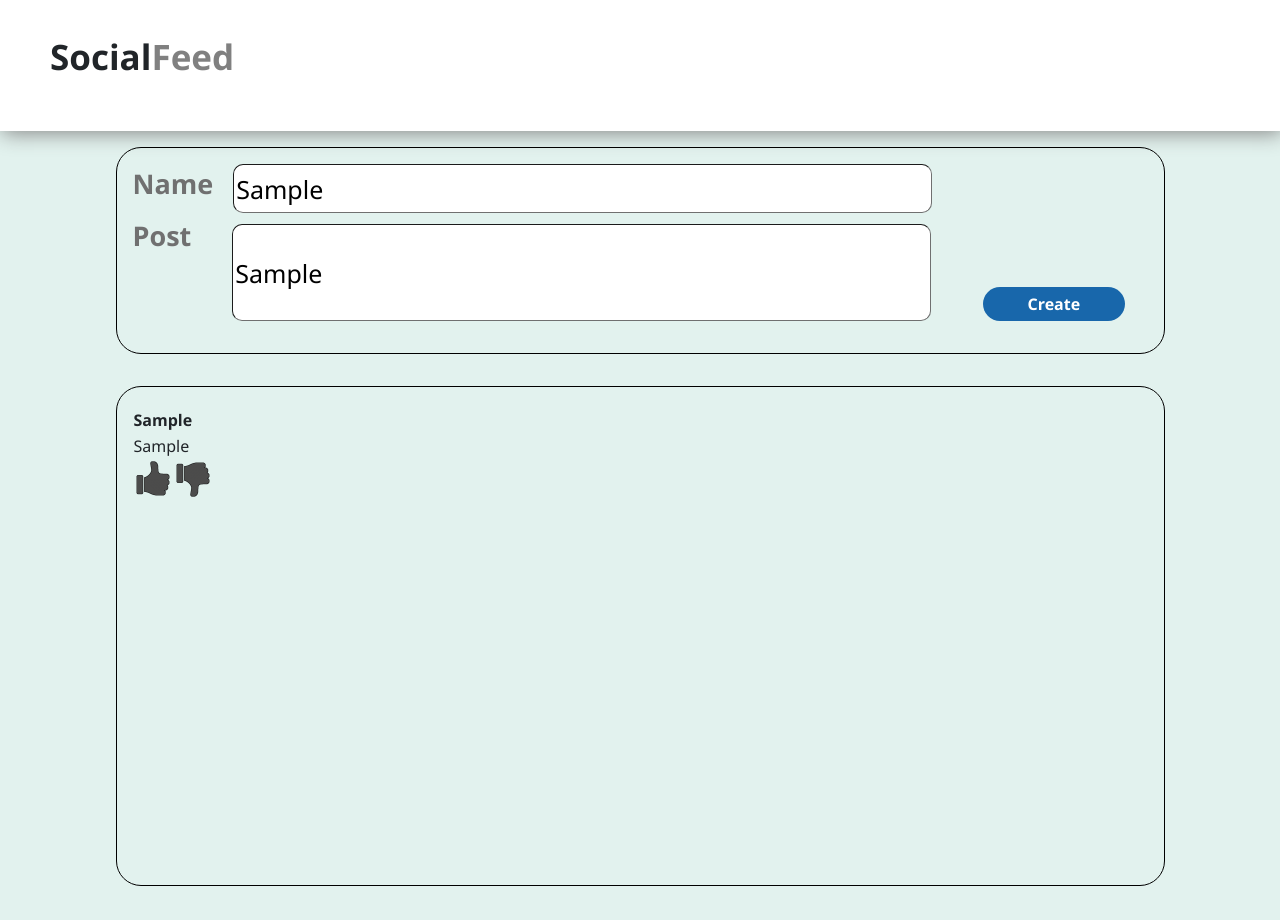
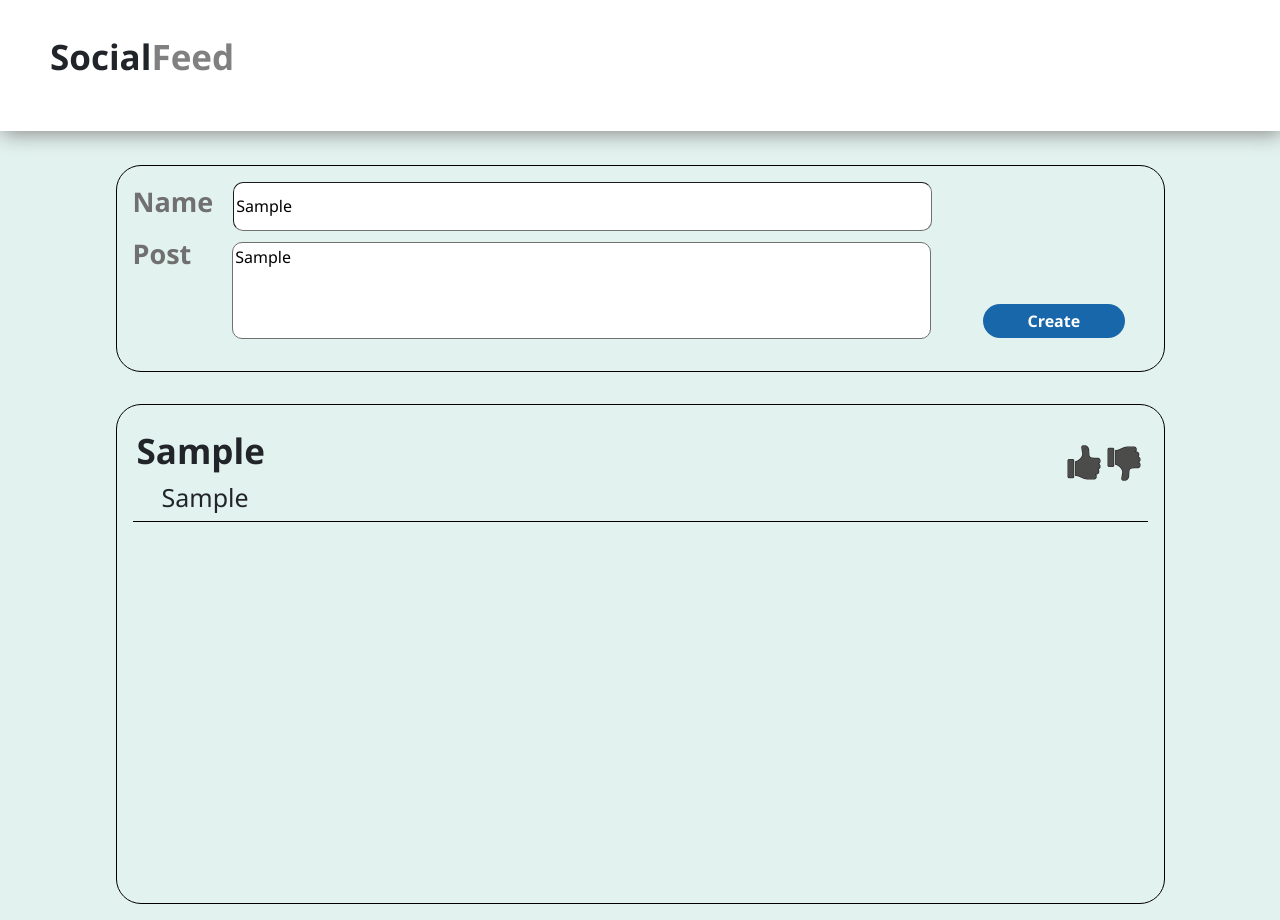
Before and after one commit to Nathaniel-Mueller/Social_Feed, a React (Create React App) app: page / in a window 1280 px wide. Both pictures are taken after typing "Sample", "Sample" into the empty fields and a click on the button "Create". Built offline with nearby package versions, Linux system fonts and the light colour scheme.

Commit message:
Styled DisplayPosts, changed styling on CreatePost, NavBar

```diff
--- a/src/App.css
+++ b/src/App.css
@@ -3,17 +3,16 @@
     border-style: solid;
     border-color: black;
     border-radius: 25px;
+    width: 1049px;
     margin: 1em;
     padding: 1em;
 }
 
 .create-post-wrap{
-    width: 1049px;
     height: 207px;
 }
 
 .post-wrap{
-    width: 1049px;
     min-height: 500px;
 }
 
--- a/src/App.jsx
+++ b/src/App.jsx
@@ -7,7 +7,7 @@ import './App.css'
 
 function App() {
 
-  const [posts, setPosts] = useState([{}])
+  const [posts, setPosts] = useState([])
 
   function addNewPost (post){
     let tempPosts = [...posts, post]
--- a/src/Components/CreatePost/CreatePost.css
+++ b/src/Components/CreatePost/CreatePost.css
@@ -8,14 +8,18 @@ div{
     font-family: 'Segoe UI', Tahoma, Geneva, Verdana, sans-serif;
 }
 
+.text-area-style{
+    border-radius: 10px;
+    border-width: 1px;
+    border-color: rgb(112,112,112);
+    resize: none;
+
+}
+
 input{
     border-radius: 10px;
     border-width: 1px;
     border-color: rgb(112,112,112);
-}
-
-input[type='text']{
-    font-size: 25px;
 }
 
 .create-row{
--- a/src/Components/CreatePost/CreatePost.jsx
+++ b/src/Components/CreatePost/CreatePost.jsx
@@ -27,7 +27,7 @@ const CreatePost = (props) => {
                 </div>
                 <div className='create-row'>
                     <label className='post-margin'>Post</label>
-                    <input className='post-input' type = 'text' value = {post} onChange={(event) => setPost(event.target.value)}/>
+                    <textarea className='post-input text-area-style' type = 'text' value = {post} onChange={(event) => setPost(event.target.value)}></textarea>
                 </div>
                 <div>
                     <button className='button-margin' type='submit'>Create</button>
--- /dev/null
+++ b/src/Components/DisplayPosts/DisplayPosts.css
@@ -0,0 +1,43 @@
+.bottom-line{
+    display: flex;
+    align-items: center;
+    margin-bottom: 1em;
+    border-bottom: 1px solid black;
+}
+
+.buttons-margin{
+    position: absolute;
+    margin-left: 58em;
+    margin-bottom: 1em;
+}
+
+.flex-container{
+    font-size: 25px;
+    font-family: 'Segoe UI', Tahoma, Geneva, Verdana, sans-serif;
+    width: 1049px;
+    display: flex;
+    flex-flow: wrap column;
+}
+
+.change-name-size{
+    font-size: 35px
+}
+
+.text-wrap{
+    max-width: 80%;
+    display: flex;
+    flex-wrap: wrap;
+}
+
+.pad{
+    padding: 3px;
+}
+
+.offset-post-content{
+    margin-left: 1em;
+    margin-right: 4em;
+}
+
+.max-post-width{
+    max-width: 882px;
+}
--- a/src/Components/DisplayPosts/DisplayPosts.jsx
+++ b/src/Components/DisplayPosts/DisplayPosts.jsx
@@ -1,24 +1,25 @@
+import './DisplayPosts.css'
+
 
 const DisplayPosts = (props) => {
     return (
         <div>
             {props.allPosts.map((post) => {
                         return (
-                            <div>
-                                <table>
+                            <div className='bottom-line pad'>
+                                <table className='flex-container'>
                                     <thead>
                                         <tr>
-                                            <th>{post.name}</th>
+                                            <th className='change-name-size'>{post.name}</th>
                                         </tr>
                                     </thead>
-                                    <tbody>
+                                    <tbody className='offset-post-content'>
                                         <tr>
-                                            <td>{post.post}</td>
+                                            <td className='max-post-width'>{post.post}</td>
                                         </tr>
-                                        <tr>{post.buttons}</tr>
-
                                     </tbody>
                                 </table>
+                                <div className='buttons-margin'>{post.buttons}</div>
                             </div>
                         )})}
         </div>
--- a/src/Components/NavBar/NavBar.css
+++ b/src/Components/NavBar/NavBar.css
@@ -10,6 +10,7 @@
     box-shadow: 2px 2px 20px 0px rgb(132,132,132);
     align-items: center;
     padding-left: 50px;
+    margin-bottom: .5em;
 
 }
 
```
